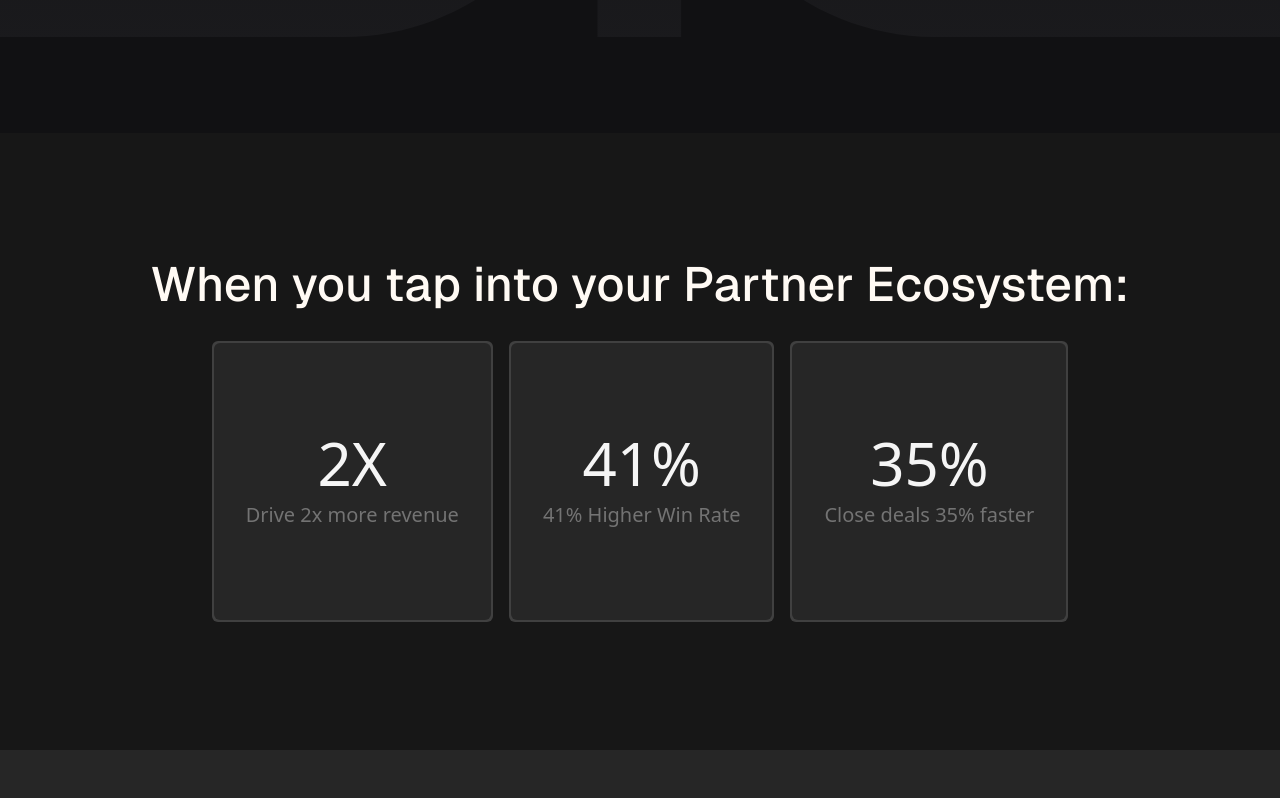
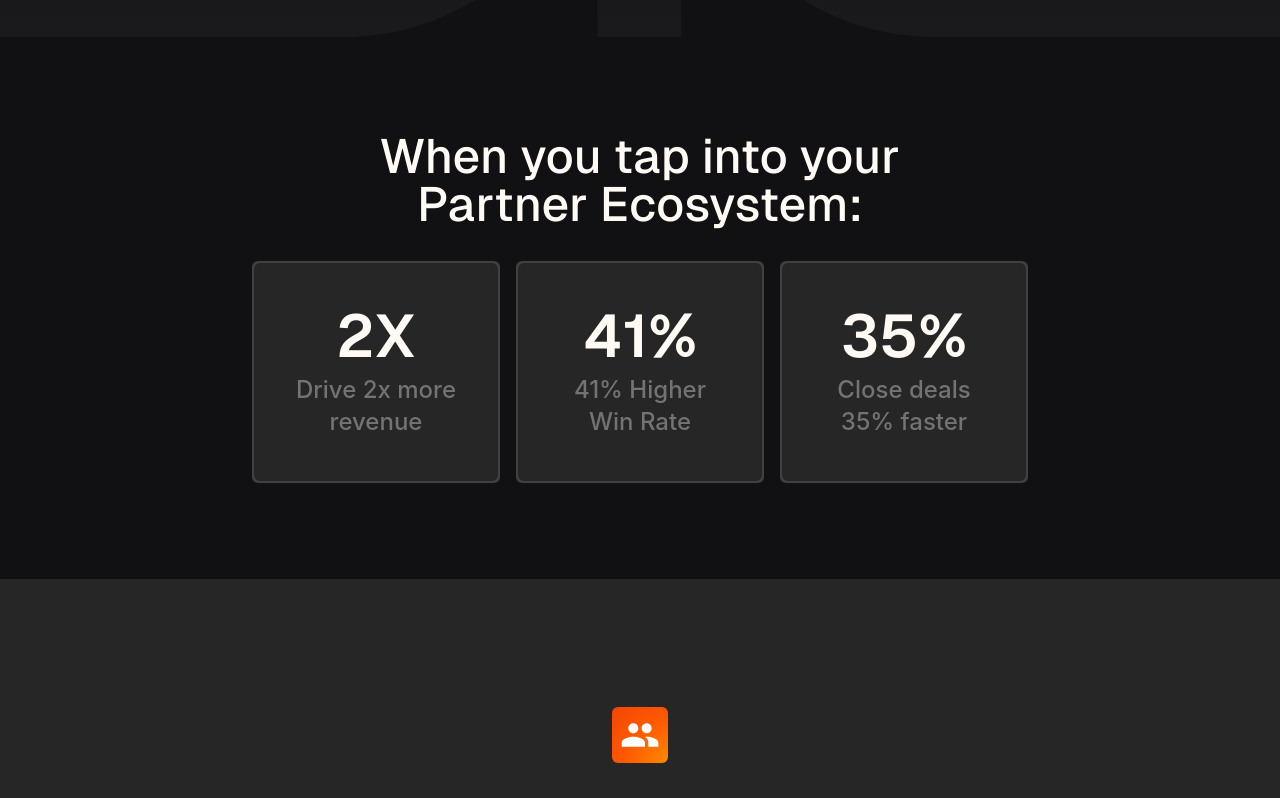
Before and after one commit to OnePlusOneInc/OnePlusOneInc.github.io, a SvelteKit app: page / in a window 1280 px wide. Shown: the part 900-1698 px from the top of the page. Built offline with nearby package versions, Linux system fonts and the light colour scheme; a web font is replaced by a local one.

Commit message:
:lipstick:(LandingPage): style metrics section - style the card with the right text style

```diff
--- a/src/routes/+page.svelte
+++ b/src/routes/+page.svelte
@@ -37,7 +37,7 @@
 </script>
 
 <!-- Above the fold section -->
-<section class="bg-hero flex flex-col lg:min-h-screen">
+<div class="bg-hero flex flex-col lg:min-h-screen">
 	<!-- Top bar with logo and "Get early access" button  -->
 	<section class="{pageMargin} flex flex-col flex-nowrap justify-between items-stretch">
 		<div class="flex flex-row flex-nowrap justify-between items-center py-4 md:py-6 xl:py-8">
@@ -63,19 +63,17 @@
 			<Button class="place-self-center sm:z-10 sm:absolute" type="primary" href={getEarlyAccessHref}>{getEarlyAccessText}</Button>
 		</div>
 	</section>
-</section>
 
 	<!-- Metric Cards -->
-<section class="flex flex-col gap-8 p-8 md:p-32 text-neutral-100">
-	<Text type="title1" color="darkPrimary" class="text-center">When you tap into your Partner Ecosystem:</Text>
-
+	<section class="flex flex-col items-center gap-8 mx-4 sm:mx-28 pb-12 sm:pb-24">
+		<Text type="title1" color="darkPrimary" class="text-center sm:max-w-[50%] place-self-center">When you tap into your Partner Ecosystem:</Text>
 		<div class="flex flex-col justify-center gap-4 md:flex-row">
 			<BigNumberCard title="2X" description="Drive 2x more revenue" />
 			<BigNumberCard title="41%" description="41% Higher Win Rate" />
 			<BigNumberCard title="35%" description="Close deals 35% faster" />
 		</div>
 	</section>
-
+</div>
 <!-- GTM Problem -->
 <section class="flex flex-col gap-8 bg-neutral-800 p-8 md:p-32 min-h-screen items-center">
     <Icon name="users" />
--- a/src/routes/BigNumberCard.svelte
+++ b/src/routes/BigNumberCard.svelte
@@ -1,5 +1,5 @@
 <script lang="ts">
-    import FadeInCard from './FadeInCard.svelte';
+  import FadeInCard from './FadeInCard.svelte';
 
 	export let title: string;
 	export let description: string;
@@ -17,10 +17,12 @@
 </script>
 
 <FadeInCard>
-	<div role="complementary" class="m-auto h-full w-full rounded-md p-0.5 bg-neutral-700" on:mousemove|self={updateBackgroundGradient} on:mouseleave={removeBackgroundGradient}>
-		<div class="aspect-square h-full w-full content-center rounded-md bg-neutral-800 p-8 pointer-events-none">
-			<h3 class="mb-2 text-center text-6xl">{title}</h3>
-			<p class="text-center text-xl text-neutral-500">{description}</p>
+	<div
+		class="flex items-stretch w-[227px] h-[204px] sm:w-[248px] sm:h-[222px] aspect-auto rounded-md bg-neutral-700 on:mousemove|self={updateBackgroundGradient} on:mouseleave={removeBackgroundGradient} p-0.5"
+	>
+		<div class="px-9 flex flex-col justify-center grow rounded-md bg-neutral-800">
+			<p class="mb-2 text-center font-geist font-semibold text-6xl text-primary-dark">{title}</p>
+			<p class="text-center font-inter font-medium text-xl sm:text-2xl text-neutral-500">{description}</p>
 		</div>
 	</div>
 </FadeInCard>
```
Lines whose indentation alone changed are shown as unchanged.
